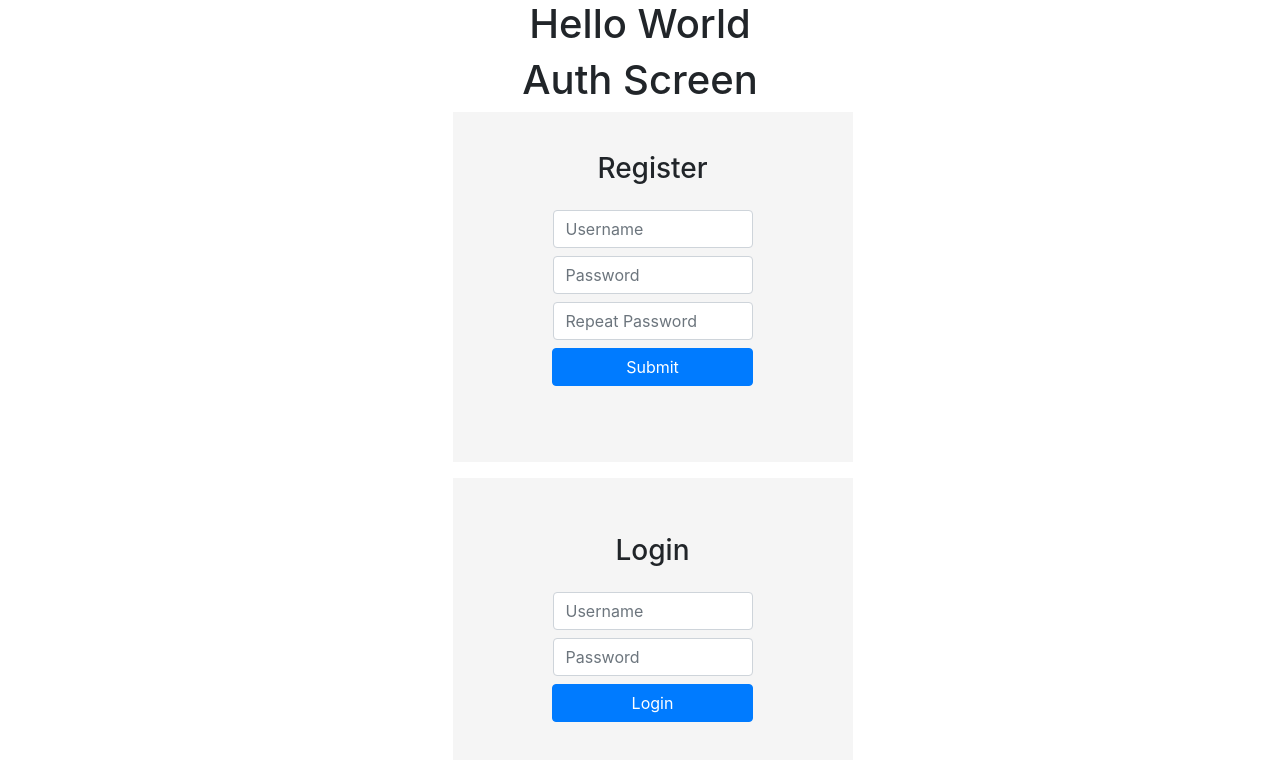
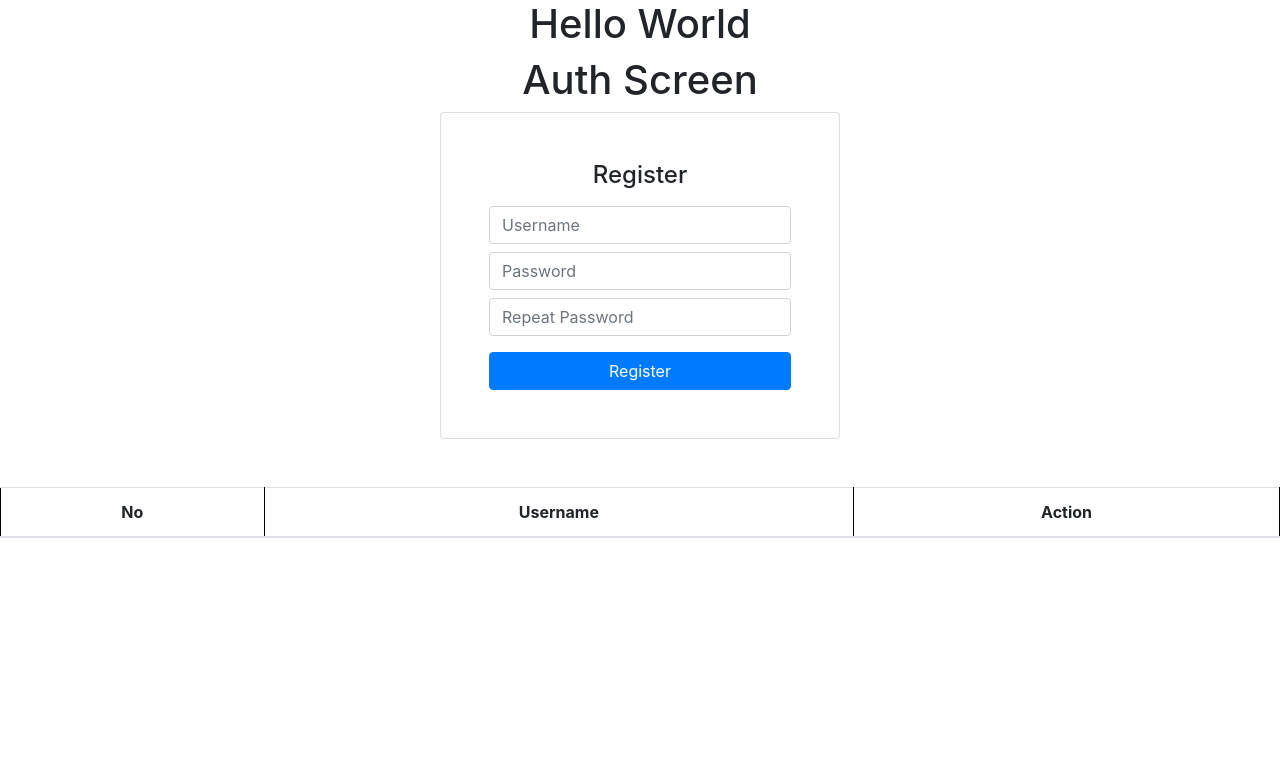
Before and after one commit to SilvyDharmaFebryana/react-project, a React (Create React App) app: page / in a window 1280 px wide. Shown: the top 760 px of the page. Built offline with nearby package versions, Linux system fonts and the light colour scheme.

Commit message:
function

```diff
--- a/src/App.jsx
+++ b/src/App.jsx
@@ -14,8 +14,8 @@ import Handmaid from './views/assets/images/handmaid.png';
 import Brave from './views/assets/images/brave.png';
 import Crazy from './views/assets/images/crazyRich.png';
 import Educated from './views/assets/images/educated.png';
+import LoginForm from './views/screens/LoginForm';
 
-import LoginForm from './views/screens/Nyoba';
 
 
 
@@ -157,9 +157,11 @@ function App() {
 
       {/* <InputScreen /> */}
 
-        <RegisterScreen />
+        {/* <RegisterScreen /> */}
 
       {/* <LoginForm /> */}
+
+      <LoginForm />
 
     </div>
   );
--- /dev/null
+++ b/src/views/screens/LoginForm.jsx
@@ -0,0 +1,206 @@
+import React from "react";
+import { render } from "@testing-library/react";
+
+class LoginForm extends React.Component {
+    state = {
+        username: "",
+        password: "",
+        repPassword: "",
+        isLoggedIn: false,
+        users: [],
+        loginUsername: "",
+        loginPassword: "",
+        currentUsername: "",
+        activeEditIdx: null,
+      };
+
+      inputHandler = (e, field) => {
+        this.setState({ [field]: e.target.value });
+      };
+
+      registerHandler = () => {
+        const { repPassword, password, username, users } = this.state;
+        if (repPassword == password) {
+          let newData = {
+            username,
+            password,
+          };
+
+          this.setState({
+            users: [...users, newData],
+            username: "",
+            password: "",
+            repPassword: "",
+          });
+
+          console.log(users);
+        } else {
+          alert("Password belum cocok");
+        }
+      };
+
+      loginHandler = () => {
+        const { loginUsername, loginPassword, users } = this.state;
+        for (let i = 0; i < users.length; i++) {
+          if (
+            users[i].username == loginUsername &&
+            users[i].password == loginPassword
+          ) {
+            this.setState({
+              isLoggedIn: true,
+              currentUsername: users[i].username,
+              loginUsername: "",
+              loginPassword: "",
+            });
+            break;
+          }
+
+          if (i == users.length - 1) {
+            alert("User tidak ada atau password salah");
+          }
+        }
+      };
+
+      deleteHandler = (idx) => {
+        const { users } = this.state;
+        let temp = [...users];
+
+        temp.splice(idx, 1);
+
+        this.setState({ users: temp });
+      };
+
+      renderUsers = () => {
+        const { users, activeEditIdx } = this.state;
+        return users.map((val, idx) => {
+          if (idx == activeEditIdx) {
+            return (
+              <tr>
+                <td>{idx + 1}</td>
+                {/* <td>{val.username}</td> */}
+                <td>
+                  <input type="text" placeholder={val.username} />
+                </td>
+                <td>
+                  <input
+                    type="button"
+                    value="Delete"
+                    className="btn btn-danger"
+                    onClick={() => this.deleteHandler(idx)}
+                  />
+                </td>
+              </tr>
+            );
+          } else {
+            return (
+              <tr>
+                <td>{idx + 1}</td>
+                <td>{val.username}</td>
+                <td>
+                  <input
+                    type="button"
+                    value="Edit"
+                    className="btn btn-info"
+                    onClick={() => this.setState({ activeEditIdx: idx })}
+                  />
+                </td>
+              </tr>
+            );
+          }
+        });
+      };
+
+      render() {
+        const {
+          username,
+          password,
+          repPassword,
+          isLoggedIn,
+          users,
+          currentUsername,
+          activeEditIdx,
+          loginPassword,
+          loginUsername,
+        } = this.state;
+
+        return (
+          <div>
+            <h1>Auth Screen</h1>
+            <center>
+              <div className="card p-5" style={{ width: "400px" }}>
+                <h4>Register</h4>
+                <input
+                  value={username}
+                  className="form-control mt-2"
+                  type="text"
+                  placeholder="Username"
+                  onChange={(e) => this.inputHandler(e, "username")}
+                />
+                <input
+                  value={password}
+                  className="form-control mt-2"
+                  type="text"
+                  placeholder="Password"
+                  onChange={(e) => this.inputHandler(e, "password")}
+                />
+                <input
+                  value={repPassword}
+                  className="form-control mt-2"
+                  type="text"
+                  placeholder="Repeat Password"
+                  onChange={(e) => this.inputHandler(e, "repPassword")}
+                />
+                <input
+                  type="button"
+                  value="Register"
+                  className="btn btn-primary mt-3"
+                  onClick={this.registerHandler}
+                />
+              </div>
+              <br/>
+              <br/>
+              <table className="table">
+                <thead>
+                  <tr>
+                    <th>No</th>
+                    <th>Username</th>
+                    <th>Action</th>
+                  </tr>
+                </thead>
+                <tbody>
+                    {
+                    this.renderUsers()
+                    }
+                </tbody>
+              </table>
+              {/* <div className="card p-5" style={{ width: "400px" }}>
+                <h4>Login</h4>
+                <input
+                  value={loginUsername}
+                  className="form-control mt-2"
+                  type="text"
+                  placeholder="Username"
+                  onChange={(e) => this.inputHandler(e, "loginUsername")}
+                />
+                <input
+                  value={loginPassword}
+                  className="form-control mt-2"
+                  type="text"
+                  placeholder="Password"
+                  onChange={(e) => this.inputHandler(e, "loginPassword")}
+                />
+                <input
+                  type="button"
+                  value="Login"
+                  className="btn btn-primary mt-3"
+                  onClick={this.loginHandler}
+                />
+              </div>
+              {isLoggedIn ? <h2>Welcome {currentUsername}</h2> : null} */}
+            </center>
+          </div>
+        );
+      }
+    }
+
+export default LoginForm;
--- a/src/views/screens/RegisterScreen.jsx
+++ b/src/views/screens/RegisterScreen.jsx
@@ -40,7 +40,6 @@ class RegisterScreen extends React.Component {
                 alert('berhasil menyimpan')
                 submit = true
                 document.getElementById("form-regis").reset()
-
             }
         }
 
```
